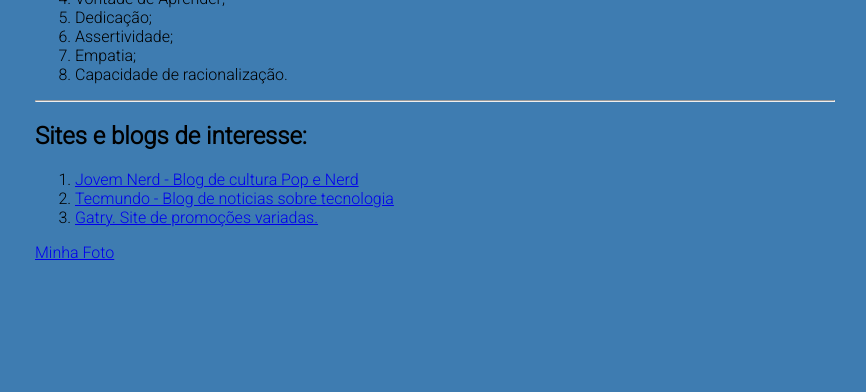
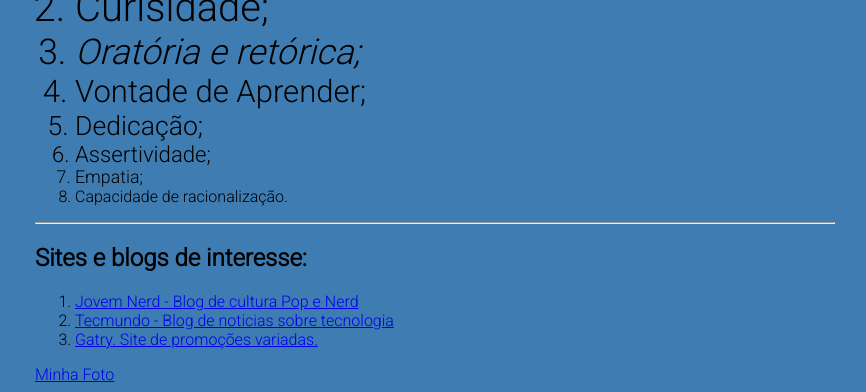
Before and after one commit to HeitorCTrindade/HeitorCTrindade.github.io, a plain HTML site: page index.html in a window 1280 px wide. Shown: the part 731-1123 px from the top of the page, without its empty margins (205-1071 px from the left). Before the commit the page ends 1001 px from the top, so only its background shows below. Drawn offline with Linux system fonts and the light colour scheme.

Commit message:
Requisito tamanhos diferentes para os itens da lista de habilidade finalizado | incluido alterações via CSS em arquivo próprio style.css

```diff
--- a/index.html
+++ b/index.html
@@ -19,14 +19,14 @@
     <hr>
     <h2 id="skills">Principais Skills:</body></h2>
     <ol>
-        <li><strong>Facilidade em aprender coisas novas;</strong></li>
-        <li>Curisidade;</li>
-        <li><em>Oratória e retórica;</em></li>
-        <li>Vontade de Aprender;</li>
-        <li>Dedicação;</li>
-        <li>Assertividade;</li>
-        <li>Empatia;</li>
-        <li>Capacidade de racionalização.</li>
+        <li id="skills_facilidade"><strong>Facilidade em aprender coisas novas;</strong></li>
+        <li id="skills_curiosidade">Curisidade;</li>
+        <li id="skills_oratoria"><em>Oratória e retórica;</em></li>
+        <li id="skills_aprender">Vontade de Aprender;</li>
+        <li id="skills_dedicacao">Dedicação;</li>
+        <li id="skills_assertividade">Assertividade;</li>
+        <li id="skills_empatia">Empatia;</li>
+        <li id="racionalizacao">Capacidade de racionalização.</li>
     </ol>
     <hr>
     <h2 >Sites e blogs de interesse:</h2>
--- a/style.css
+++ b/style.css
@@ -38,3 +38,27 @@ body{
 .texto_destacado{
    color: rgb(43, 226, 52);
 }
+#skills_facilidade{
+    font-size: 5ch;
+}
+#skills_curiosidade{
+    font-size: 4.5ch;
+}
+#skills_oratoria{
+    font-size: 4ch;
+}
+#skills_aprender{
+    font-size: 3.5ch;
+}
+#skills_dedicacao{
+    font-size: 3ch;
+}
+#skills_assertividade{
+    font-size: 2.5ch;
+}
+#skills_empatia{
+    font-size: 2ch;
+}
+#skills_racionalizacao{
+    font-size: 1.5ch;
+}
```
